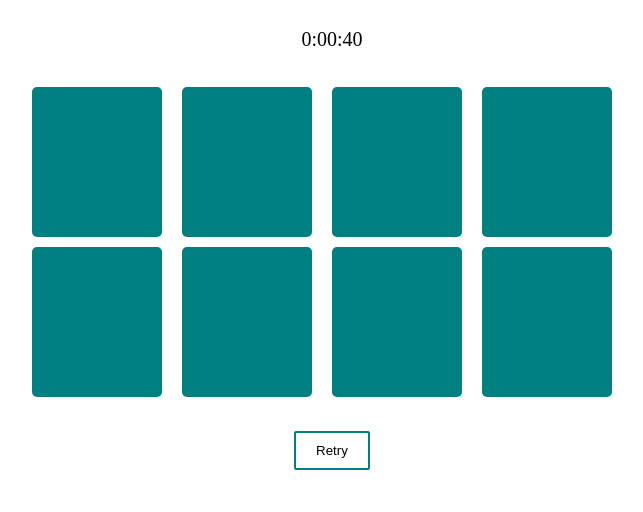
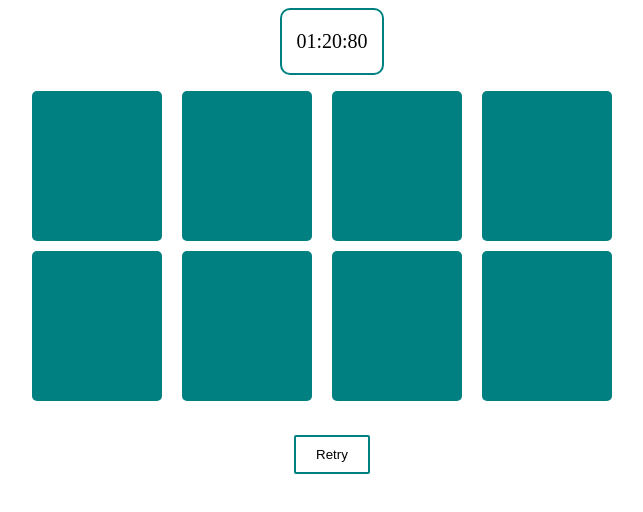
Before and after one commit to JI3BA/MemoryGame, a React (Create React App) app: page / in a window 1280 px wide. Shown: the top 512 px of the page, without its empty margins (308-951 px from the left). Built offline with nearby package versions, Linux system fonts and the light colour scheme.

Commit message:
second try created timer

```diff
--- a/src/component/timer/Timer.css
+++ b/src/component/timer/Timer.css
@@ -1,8 +1,13 @@
 .timer-container{
     display: flex;
+    justify-content: center;
+    border: 2px solid teal;
+    border-radius: 10px;
+    max-width: 100px;
+    width: 100%;
 }
 
 .timer{
-    font-weight: 300;
+
     font-size: 20px;
 }
--- a/src/component/timer/Timer.jsx
+++ b/src/component/timer/Timer.jsx
@@ -2,29 +2,32 @@ import React , { useState, useEffect } from "react";
 import './Timer.css'
 
 const Timer = () => {
-    const [hours, setHours] = useState(0)
-    const [minutes, setMinutes] = useState('00')
-    const [seconds, setSeconds] = useState('40')
+    const [minutes, setMinutes] = useState(0)
+    const [seconds, setSeconds] = useState(0)
+    const [mseconds, setMseconds] = useState(0)
 
     useEffect(() => {
-    //    setInterval(() => {
-    //     if(seconds < 9){
-    //         setSeconds('0' + String(Number(seconds) + 1))
-    //     }else if(seconds >= 9 && seconds < 60){
-    //         setSeconds(String(Number(seconds) + 1))
-    //     }else if(seconds >= 60){
-    //         setSeconds('00')
-    //         setMinutes('0' + String(Number(minutes) + 1))
-    //     }
-    //    }, 1000)
-    }, [hours, minutes, seconds])
+        let addTimer = setTimeout(function tick(){
+            setMseconds(mseconds + 1)
+            if(mseconds === 99){
+                setMseconds(0)
+                setSeconds(seconds + 1)
+            }
+            if(seconds === 59){
+                setSeconds(0)
+                setMinutes(minutes + 1)
+            }
+            addTimer = setTimeout(tick, 1)
+        }, 1)
 
+        return () => clearTimeout(addTimer)
+    }, [mseconds, minutes, seconds])
 
     return(
         <div className="timer-container">
-            <p className="timer timer-hours">{hours}<span>:</span></p>
-            <p className="timer timer-minutes">{minutes}<span>:</span></p>
-            <p className="timer timer-seconds">{seconds}</p>
+            <p className="timer timer-minutes">{minutes < 10 ? '0' + minutes : minutes}<span>:</span></p>
+            <p className="timer timer-seconds">{seconds < 10 ? '0' + seconds : seconds}<span>:</span></p>
+            <p className="timer timer-mseconds">{mseconds < 10 ? '0' + mseconds : mseconds}</p>
         </div>
     )
 }
```
